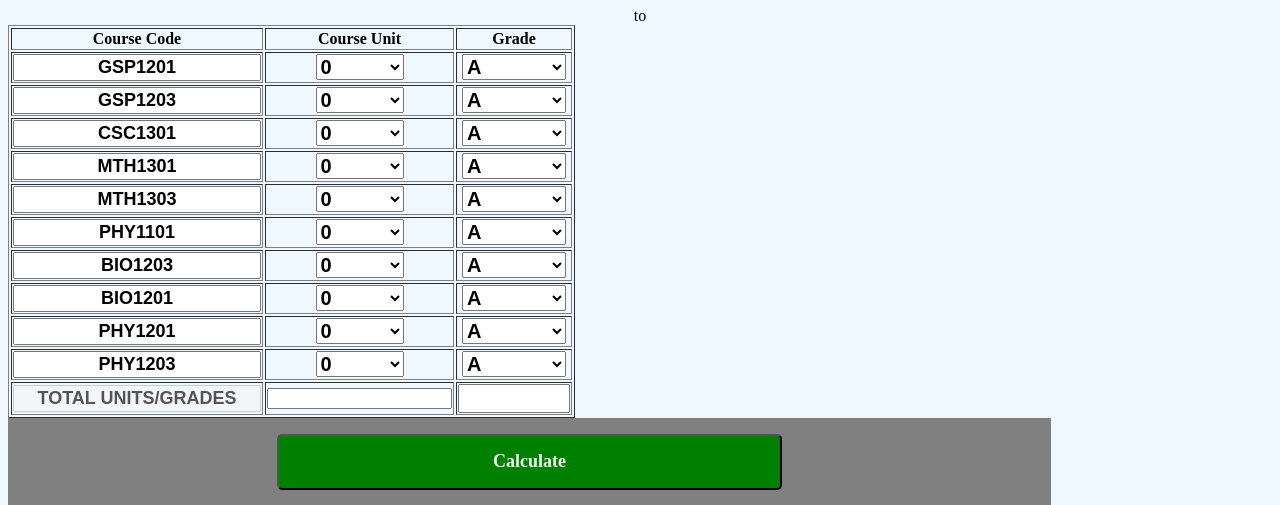
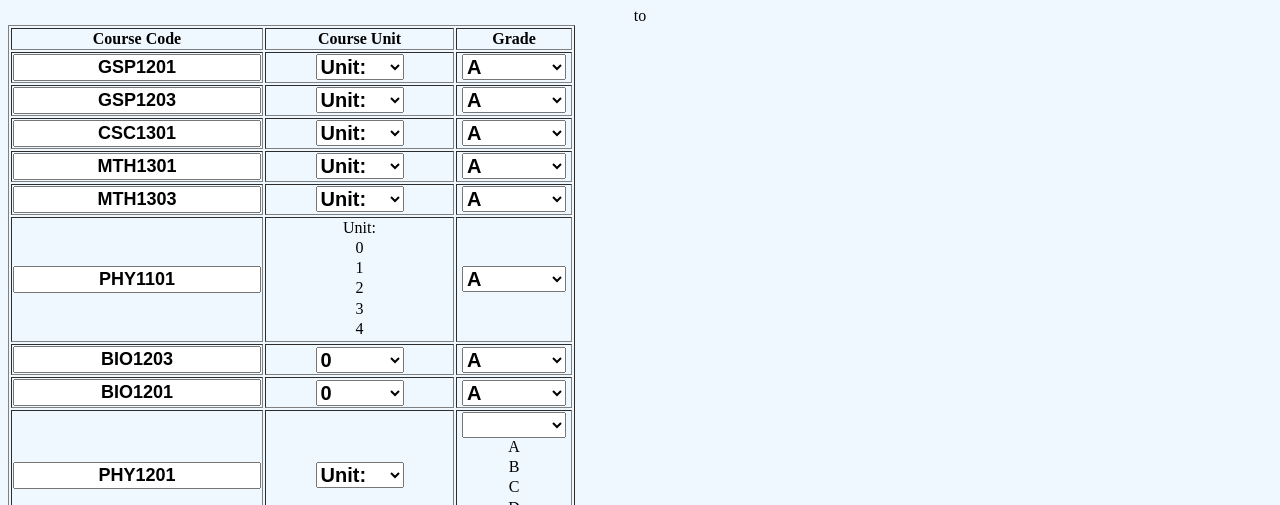
Before and after one commit to Mahmud2123/gp-cal.github.io, a website: page index.html in a window 1280 px wide. Shown: the part 73-578 px from the top of the page. Drawn offline with Linux system fonts and the light colour scheme.

Commit message:
Update index.html

```diff
--- a/index.html
+++ b/index.html
@@ -21,14 +21,16 @@
   <tr>
     <td> <input id="code" type="text"  value="GSP1201"> </input></td>
       <td> <select id="unit" >
-        <option id="unit0" value="0">0</option>
-        <option id="unit1" value="1">1</option>
-        <option id="unit2" value="2">2</option>
-        <option id="unit3" value="3">3</option>
-        <option id="unit4" value="4">4</option>
+        <option value="">Unit:</option>
+       <option id="unit0" value="">0</option>
+        <option id="unit1" value="">1</option>
+        <option id="unit2" value="">2</option>
+        <option id="unit3" value="">3</option>
+        <option id="unit4" value="">4</option>
       </select>
       </td>
       <td> <select id="grade">
+
         <option id="grade1" value="5.0">A</option>
         <option id="grade2" value="4.0">B</option>
         <option id="grade3" value="3.0">C</option>
@@ -39,11 +41,12 @@
   <tr>
   <td> <input id="code" type="text" value="GSP1203"> </td>
   <td> <select id="unit" >
-    <option id="unit0" value="0">0</option>
-        <option id="unit1" value="1">1</option>
-        <option id="unit2" value="2">2</option>
-        <option id="unit3" value="3">3</option>
-        <option id="unit4" value="4">4</option>
+    <option value="">Unit:</option>
+       <option id="unit0" value="">0</option>
+        <option id="unit1" value="">1</option>
+        <option id="unit2" value="">2</option>
+        <option id="unit3" value="">3</option>
+        <option id="unit4" value="">4</option>
     </select>
   </td>
   <td> <select id="grade">
@@ -58,11 +61,12 @@
      <tr>
     <td> <input id="code" type="text"  value="CSC1301"> </input></td>
       <td> <select id="unit" >
-        <option id="unit0" value="0">0</option>
-        <option id="unit1" value="1">1</option>
-        <option id="unit2" value="2">2</option>
-        <option id="unit3" value="3">3</option>
-        <option id="unit4" value="4">4</option>
+        <option value="">Unit:</option>
+       <option id="unit0" value="">0</option>
+        <option id="unit1" value="">1</option>
+        <option id="unit2" value="">2</option>
+        <option id="unit3" value="">3</option>
+        <option id="unit4" value="">4</option>
       </select>
       </td>
       <td> <select id="grade">
@@ -76,11 +80,12 @@
      <tr>
     <td> <input id="code" type="text"  value="MTH1301"> </input></td>
       <td> <select id="unit" >
-        <option id="unit0" value="0">0</option>
-        <option id="unit1" value="1">1</option>
-        <option id="unit2" value="2">2</option>
-        <option id="unit3" value="3">3</option>
-        <option id="unit4" value="4">4</option>
+        <option value="">Unit:</option>
+       <option id="unit0" value="">0</option>
+        <option id="unit1" value="">1</option>
+        <option id="unit2" value="">2</option>
+        <option id="unit3" value="">3</option>
+        <option id="unit4" value=" ">4</option>
       </select>
       </td>
       <td> <select id="grade">
@@ -94,11 +99,12 @@
      <tr>
     <td> <input id="code" type="text"  value="MTH1303"> </input></td>
       <td> <select id="unit" >
-        <option id="unit0" value="0">0</option>
-        <option id="unit1" value="1">1</option>
-        <option id="unit2" value="2">2</option>
-        <option id="unit3" value="3">3</option>
-        <option id="unit4" value="4">4</option>
+        <option value="">Unit:</option>
+       <option id="unit0" value="">0</option>
+        <option id="unit1" value="">1</option>
+        <option id="unit2" value="">2</option>
+        <option id="unit3" value="">3</option>
+        <option id="unit4" value="">4</option>
       </select>
       </td>
       <td> <select id="grade">
@@ -111,12 +117,12 @@
   </tr>
     <tr>
     <td> <input id="code" type="text"  value="PHY1101"> </input></td>
-      <td> <select id="unit" >
-        <option id="unit0" value="0">0</option>
-        <option id="unit1" value="1">1</option>
-        <option id="unit2" value="2">2</option>
-        <option id="unit3" value="3">3</option>
-        <option id="unit4" value="4">4</option>
+      <td> <option value="">Unit:</option>
+       <option id="unit0" value="">0</option>
+        <option id="unit1" value="">1</option>
+        <option id="unit2" value="">2</option>
+        <option id="unit3" value="">3</option>
+        <option id="unit4" value="">4</option>
       </select>
       </td>
       <td> <select id="grade">
@@ -130,11 +136,11 @@
     <tr>
     <td> <input id="code" type="text"  value="BIO1203"> </input></td>
       <td> <select id="unit" >
-        <option id="unit0" value="0">0</option>
-        <option id="unit1" value="1">1</option>
-        <option id="unit2" value="2">2</option>
-        <option id="unit3" value="3">3</option>
-        <option id="unit4" value="4">4</option>
+       <option id="unit0" value="">0</option>
+        <option id="unit1" value="">1</option>
+        <option id="unit2" value="">2</option>
+        <option id="unit3" value="">3</option>
+        <option id="unit4" value="">4</option>
       </select>
       </td>
       <td> <select id="grade">
@@ -148,11 +154,11 @@
      <tr>
     <td> <input id="code" type="text"  value="BIO1201"> </input></td>
       <td> <select id="unit" >
-       <option id="unit0" value="0">0</option>
-        <option id="unit1" value="1">1</option>
-        <option id="unit2" value="2">2</option>
-        <option id="unit3" value="3">3</option>
-        <option id="unit4" value="4">4</option>
+       <option id="unit0" value="">0</option>
+        <option id="unit1" value="">1</option>
+        <option id="unit2" value="">2</option>
+        <option id="unit3" value="">3</option>
+        <option id="unit4" value="">4</option>
       </select>
       </td>
       <td> <select id="grade">
@@ -166,14 +172,16 @@
      <tr>
     <td> <input id="code" type="text"  value="PHY1201"> </input></td>
       <td> <select id="unit" >
-        <option id="unit0" value="0">0</option>
-        <option id="unit1" value="1">1</option>
-        <option id="unit2" value="2">2</option>
-        <option id="unit3" value="3">3</option>
-        <option id="unit4" value="4">4</option>
+        <option value="">Unit:</option>
+       <option id="unit0" value="">0</option>
+        <option id="unit1" value="">1</option>
+        <option id="unit2" value="">2</option>
+        <option id="unit3" value="">3</option>
+        <option id="unit4" value="">4</option>
       </select>
       </td>
       <td> <select id="grade">
+        <select id="grade">
         <option id="grade1" value="5.0">A</option>
         <option id="grade2" value="4.0">B</option>
         <option id="grade3" value="3.0">C</option>
@@ -184,11 +192,12 @@
      <tr>
     <td> <input id="code" type="text"  value="PHY1203"> </input></td>
       <td> <select id="unit" >
-        <option id="unit0" value="0">0</option>
-        <option id="unit1" value="1">1</option>
-        <option id="unit2" value="2">2</option>
-        <option id="unit3" value="3">3</option>
-        <option id="unit4" value="4">4</option>
+        <option value="">Unit:</option>
+       <option id="unit0" value="">0</option>
+        <option id="unit1" value="">1</option>
+        <option id="unit2" value="">2</option>
+        <option id="unit3" value="">3</option>
+        <option id="unit4" value="">4</option>
       </select>
       </td>
       <td> <select id="grade">
```
